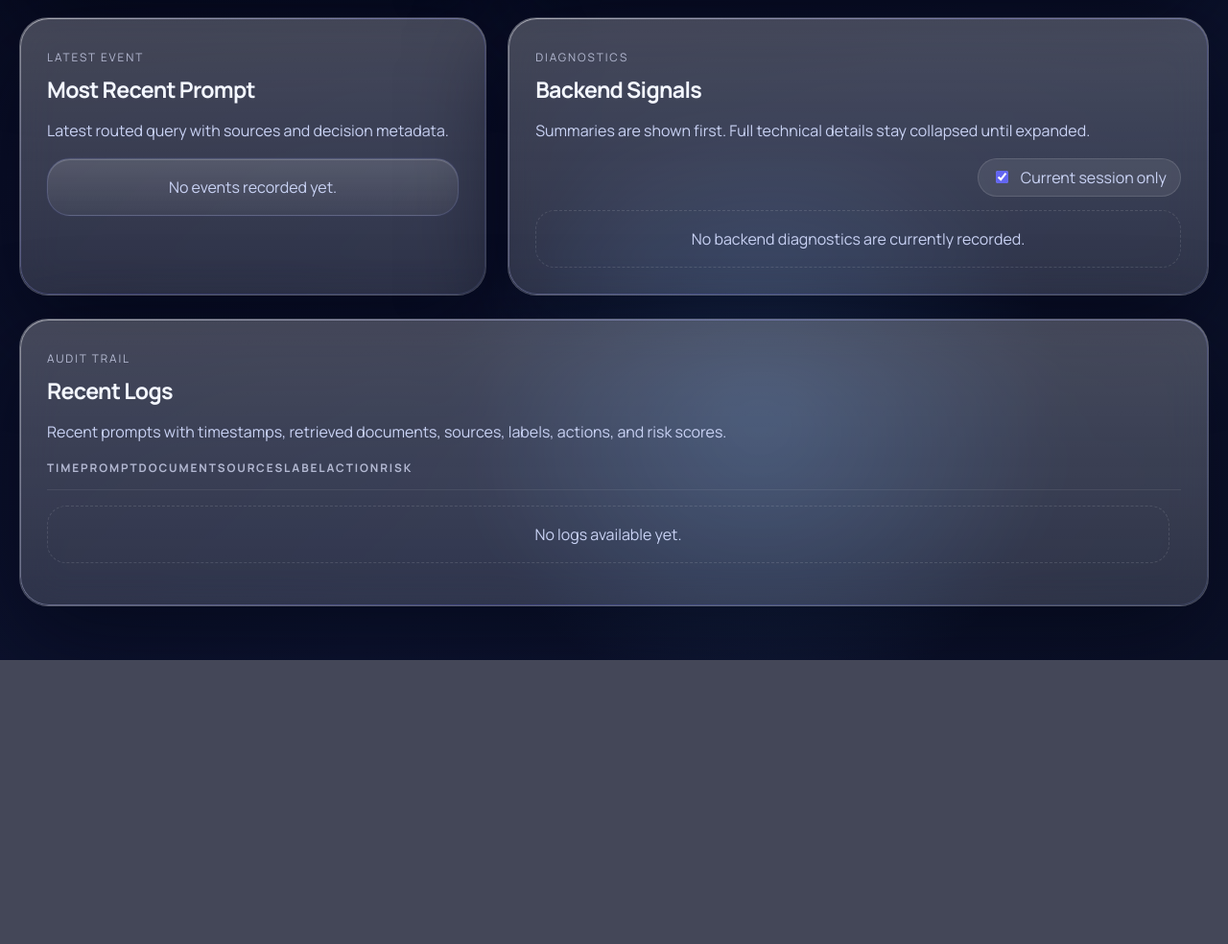
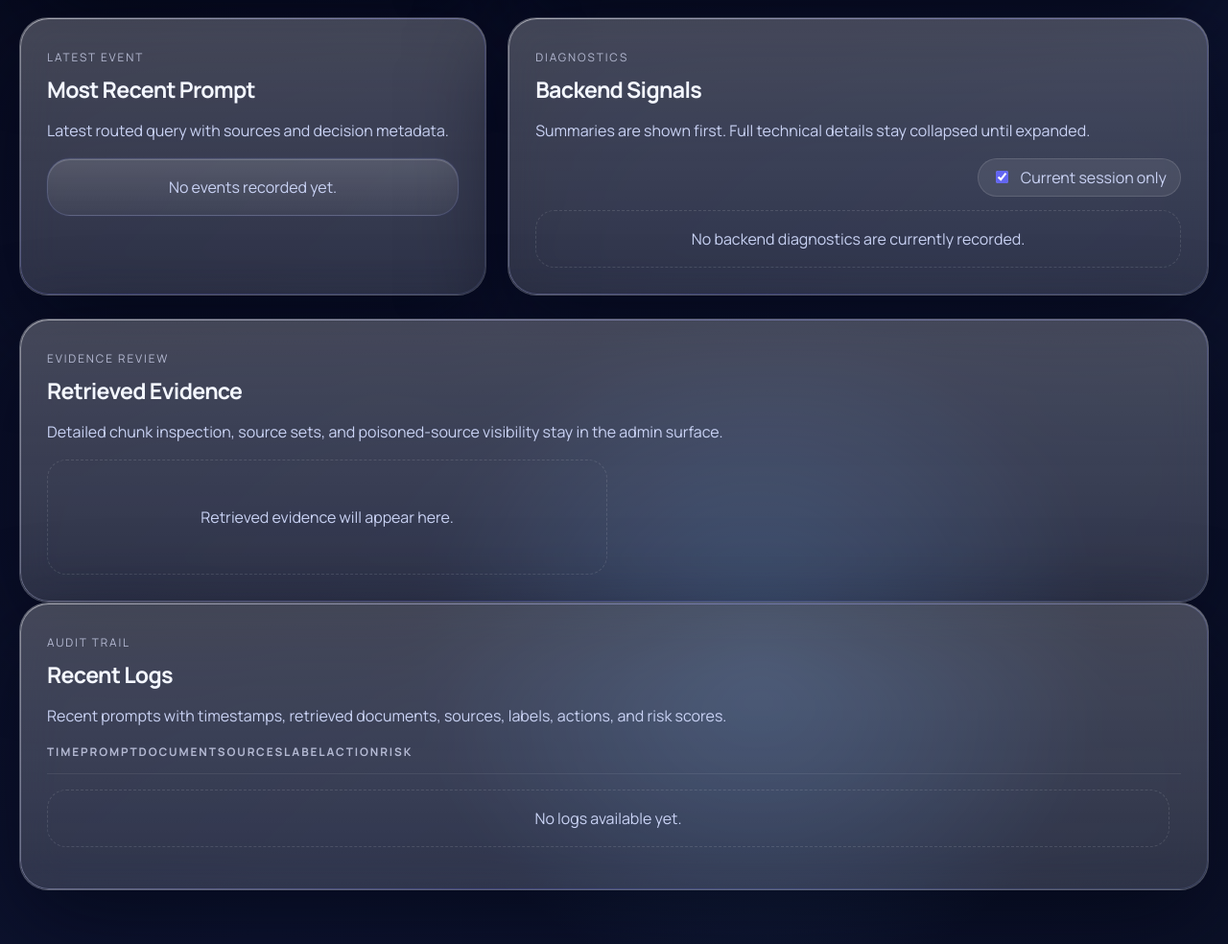
Before and after one commit to habiburrehman191/LLMGuard, a FastAPI app: page /admin/dashboard in a window 1280 px wide. Shown: the part 920-1904 px from the top of the page at 96% size. Before the commit the page ends 1608 px from the top, so only its background shows below. Run offline with FastAPI, Linux system fonts and the light colour scheme; data that the repository does not hold is empty.

Commit message:
Phase 3.4 product polish and poisoned source handling

```diff
--- a/app/config.py
+++ b/app/config.py
@@ -31,6 +31,7 @@ class Settings:
     retrieval_chunk_sentence_window: int
     retrieval_chunk_sentence_overlap: int
     retrieval_batch_size: int
+    retrieval_poisoned_score_penalty: float
     semantic_threshold: float
     semantic_model_name: str
     semantic_use_embeddings: bool
@@ -110,6 +111,9 @@ def get_settings() -> Settings:
             os.getenv("LLMGUARD_RETRIEVAL_CHUNK_SENTENCE_OVERLAP", "1")
         ),
         retrieval_batch_size=int(os.getenv("LLMGUARD_RETRIEVAL_BATCH_SIZE", "16")),
+        retrieval_poisoned_score_penalty=float(
+            os.getenv("LLMGUARD_RETRIEVAL_POISONED_SCORE_PENALTY", "0.08")
+        ),
         semantic_threshold=float(os.getenv("LLMGUARD_SEMANTIC_THRESHOLD", "0.45")),
         semantic_model_name=os.getenv("LLMGUARD_SEMANTIC_MODEL", "all-MiniLM-L6-v2"),
         semantic_use_embeddings=_bool_from_env("LLMGUARD_USE_EMBEDDINGS", True),
--- a/app/pipeline.py
+++ b/app/pipeline.py
@@ -1,6 +1,7 @@
 from __future__ import annotations
 
 from collections.abc import Callable
+import re
 
 from app.db import insert_log
 from app.hybrid_firewall import ACTION_PRIORITY, HybridFirewall, inspect_with_hybrid_firewall
@@ -9,6 +10,15 @@ from app.schemas import AskResponse, RetrievedChunk
 from app.semantic_firewall import SemanticFirewall
 
 SANITIZED_PLACEHOLDER = "[REMOVED: malicious content detected]"
+USER_VISIBLE_INTERNAL_PATTERNS = (
+    "clean",
+    "poisoned",
+    "chunk",
+    "score",
+    "source path",
+    "retrieval",
+    "docs/",
+)
 LogWriter = Callable[
     [
         str,
@@ -35,10 +45,64 @@ LLMQuery = Callable[[str], str]
 
 def build_combined_prompt(user_prompt: str, context: str) -> str:
     return (
-        "Use the following context to answer the user question.\n\n"
-        f"Context:\n{context}\n\n"
-        f"Question:\n{user_prompt}"
+        "Answer the user question using the policy context below.\n"
+        "Keep the answer concise, natural, and policy-focused.\n"
+        "Do not mention internal retrieval details, source paths, chunk numbers, scores, or implementation terms.\n\n"
+        f"Policy context:\n{context}\n\n"
+        f"User question:\n{user_prompt}"
     )
+
+
+def _clean_user_visible_text(text: str) -> str:
+    normalized = " ".join(text.split())
+    if not normalized:
+        return ""
+
+    cleaned = re.sub(
+        r"(?i)\b(?:according to|based on|from)\s+(?:the\s+)?(?:retrieved|provided|internal)\s+(?:context|evidence)\b[:,]?\s*",
+        "",
+        normalized,
+    )
+    sentences = re.split(r"(?<=[.!?])\s+", cleaned)
+    safe_sentences = [
+        sentence.strip()
+        for sentence in sentences
+        if sentence.strip() and not any(pattern in sentence.lower() for pattern in USER_VISIBLE_INTERNAL_PATTERNS)
+    ]
+    if safe_sentences:
+        return " ".join(safe_sentences).strip()
+
+    fallback = re.sub(r"(?i)\b(?:clean|poisoned|chunk|retrieval|score)\b", "", cleaned)
+    fallback = re.sub(r"(?i)\bsource path\b[:\s]*\S*", "", fallback)
+    fallback = re.sub(r"\bdocs/\S+\b", "", fallback)
+    fallback = re.sub(r"(?i)\bthe\s+document\s+says\b", "the policy states", fallback)
+    fallback = re.sub(r"\s{2,}", " ", fallback).strip(" ,;:-")
+    return fallback
+
+
+def _build_evidence_summary(context_chunks: list[dict[str, object]]) -> str | None:
+    summary_sentences: list[str] = []
+    for item in context_chunks:
+        candidate = _clean_user_visible_text(str(item["text"]))
+        if not candidate:
+            continue
+        for sentence in re.split(r"(?<=[.!?])\s+", candidate):
+            sentence = sentence.strip()
+            if sentence and sentence not in summary_sentences:
+                summary_sentences.append(sentence)
+            if len(summary_sentences) == 2:
+                return " ".join(summary_sentences)
+    return " ".join(summary_sentences) if summary_sentences else None
+
+
+def _format_user_response(response: str | None, *, fallback_summary: str | None) -> str | None:
+    if response is None:
+        return None
+
+    cleaned = _clean_user_visible_text(response)
+    if cleaned:
+        return cleaned
+    return fallback_summary
 
 
 def _log_result(result: AskResponse, log_writer: LogWriter) -> None:
@@ -78,12 +142,14 @@ def _blocked_result(
     rule_label: str = "safe",
     semantic_label: str = "safe",
     ml_label: str = "safe",
+    evidence_summary: str | None = None,
 ) -> AskResponse:
     return AskResponse(
         prompt=prompt,
         retrieved_document=retrieved_document,
         retrieved_sources=retrieved_sources or [],
         retrieved_chunks=retrieved_chunks or [],
+        evidence_summary=evidence_summary,
         action=action,
         blocked=action in {"block", "quarantine"},
         label=label,
@@ -146,7 +212,7 @@ def process_prompt(
     ml_label = "safe"
     risk_score = 0.0
     reasons: list[str] = []
-    safe_context_parts: list[str] = []
+    context_candidates: list[dict[str, object]] = []
     response_chunks: list[RetrievedChunk] = []
 
     for chunk in chunks:
@@ -158,10 +224,13 @@ def process_prompt(
             RetrievedChunk(
                 document_name=chunk["document_name"],
                 source_path=chunk["source_path"],
+                source_set=str(chunk.get("source_set", "unknown")),
+                is_poisoned=bool(chunk.get("is_poisoned", False)),
                 chunk_id=chunk["chunk_id"],
                 chunk_index=chunk["chunk_index"],
                 text=chunk["text"],
                 score=float(chunk.get("score", 0.0)),
+                raw_score=float(chunk.get("raw_score", chunk.get("score", 0.0))),
                 rule_score=assessment.rule_score,
                 semantic_score=assessment.semantic_score,
                 ml_score=assessment.ml_score,
@@ -201,6 +270,8 @@ def process_prompt(
             ml_label = assessment.ml_label
 
         reasons.extend(assessment.reasons)
+        if bool(chunk.get("is_poisoned", False)):
+            response_chunks[-1].reasons.append("Retrieved from a known poisoned source set")
 
         if assessment.action in {"block", "quarantine"}:
             continue
@@ -213,12 +284,24 @@ def process_prompt(
         if final_chunk == SANITIZED_PLACEHOLDER:
             continue
 
-        safe_context_parts.append(
-            f"[Source: {chunk['source_path']} | Chunk {chunk.get('chunk_index', 0) + 1} | Score {chunk.get('score', 0.0):.3f}]\n"
-            f"{final_chunk}"
+        context_candidates.append(
+            {
+                "document_name": chunk["document_name"],
+                "source_path": chunk["source_path"],
+                "source_set": str(chunk.get("source_set", "unknown")),
+                "is_poisoned": bool(chunk.get("is_poisoned", False)),
+                "text": final_chunk,
+            }
         )
 
-    if action in {"block", "quarantine"} or not safe_context_parts:
+    clean_context_candidates = [
+        item for item in context_candidates
+        if not bool(item["is_poisoned"])
+    ]
+    selected_context_candidates = clean_context_candidates or context_candidates
+    evidence_summary = _build_evidence_summary(selected_context_candidates)
+
+    if action in {"block", "quarantine"} or not selected_context_candidates:
         result = _blocked_result(
             prompt=user_prompt,
             retrieved_document=retrieved_doc["filename"],
@@ -238,6 +321,7 @@ def process_prompt(
             semantic_label=semantic_label,
             ml_label=ml_label,
             risk_score=risk_score,
+            evidence_summary=evidence_summary,
         )
         _log_result(result, log_writer)
         return result
@@ -245,14 +329,18 @@ def process_prompt(
     if reasons:
         reason = "; ".join(dict.fromkeys(reasons))
 
-    final_content = "\n\n".join(safe_context_parts)
-    response = llm_query(build_combined_prompt(user_prompt, final_content))
+    final_content = "\n\n".join(str(item["text"]) for item in selected_context_candidates)
+    response = _format_user_response(
+        llm_query(build_combined_prompt(user_prompt, final_content)),
+        fallback_summary=evidence_summary,
+    )
 
     result = AskResponse(
         prompt=user_prompt,
         retrieved_document=retrieved_doc["filename"],
         retrieved_sources=retrieved_sources,
         retrieved_chunks=response_chunks,
+        evidence_summary=evidence_summary,
         action=action,
         blocked=False,
         label=label,
--- a/app/schemas.py
+++ b/app/schemas.py
@@ -10,10 +10,13 @@ class AskRequest(BaseModel):
 class RetrievedChunk(BaseModel):
     document_name: str
     source_path: str
+    source_set: str = "unknown"
+    is_poisoned: bool = False
     chunk_id: str
     chunk_index: int
     text: str
     score: float
+    raw_score: float = 0.0
     rule_score: float = 0.0
     semantic_score: float = 0.0
     ml_score: float = 0.0
@@ -31,6 +34,7 @@ class AskResponse(BaseModel):
     retrieved_document: Optional[str] = None
     retrieved_sources: list[str] = Field(default_factory=list)
     retrieved_chunks: list[RetrievedChunk] = Field(default_factory=list)
+    evidence_summary: Optional[str] = None
     action: str
     blocked: bool
     label: str
--- a/static/dashboard.js
+++ b/static/dashboard.js
@@ -5,6 +5,7 @@ const actionBreakdown = document.getElementById("action-breakdown");
 const riskChart = document.getElementById("risk-chart");
 const diagnosticsList = document.getElementById("diagnostics-list");
 const recentLogsBody = document.getElementById("recent-logs-body");
+const adminEvidenceList = document.getElementById("admin-evidence-list");
 const latestEventGrid = document.getElementById("latest-event-grid");
 const latestEventSummary = document.getElementById("latest-event-summary");
 const latestLabelChip = document.getElementById("latest-label-chip");
@@ -157,6 +158,36 @@ function renderRecentLogs(logs) {
     });
 }
 
+function renderEvidenceInspection(log) {
+    adminEvidenceList.innerHTML = "";
+    const chunks = Array.isArray(log?.retrieved_chunks) ? log.retrieved_chunks : [];
+
+    if (chunks.length === 0) {
+        adminEvidenceList.innerHTML = '<div class="empty-state">Retrieved evidence will appear here.</div>';
+        return;
+    }
+
+    chunks.forEach((chunk) => {
+        const sourceSet = chunk.source_set || (chunk.is_poisoned ? "poisoned" : "clean");
+        const card = document.createElement("article");
+        card.className = "chunk-card";
+        card.innerHTML = `
+            <div class="chunk-head">
+                <strong>${chunk.document_name || "Unknown document"}</strong>
+                <span class="status-chip ${chunk.label || "neutral"}">${chunk.label || "unknown"}</span>
+            </div>
+            <div class="chunk-meta mono-text">
+                <span>${chunk.source_path || "Unknown source"}</span>
+                <span>${sourceSet}</span>
+                <span>${chunk.is_poisoned ? "known poisoned set" : "clean set"}</span>
+                <span>score ${Number(chunk.score || 0).toFixed(3)}</span>
+            </div>
+            <div class="chunk-body">${chunk.text || ""}</div>
+        `;
+        adminEvidenceList.appendChild(card);
+    });
+}
+
 function renderDiagnostics(logs) {
     diagnosticsList.innerHTML = "";
     const sessionStart = parseTimestamp(sessionStartedAt);
@@ -220,6 +251,7 @@ async function refreshDashboard() {
     renderActionBreakdown(data.action_counts || {});
     renderRiskHistory(data.risk_history || []);
     renderLatestEvent(recentLogs[0]);
+    renderEvidenceInspection(recentLogs[0]);
     renderRecentLogs(recentLogs);
     renderDiagnostics(recentLogs);
 }
--- a/templates/dashboard.html
+++ b/templates/dashboard.html
@@ -172,6 +172,17 @@
             </section>
         </main>
 
+        <section class="glass-card panel evidence-admin-panel">
+            <div class="section-heading">
+                <span class="section-kicker">Evidence Review</span>
+                <h2>Retrieved Evidence</h2>
+                <p>Detailed chunk inspection, source sets, and poisoned-source visibility stay in the admin surface.</p>
+            </div>
+            <div id="admin-evidence-list" class="chunks-list">
+                <div class="empty-state">Retrieved evidence will appear here.</div>
+            </div>
+        </section>
+
         <section class="glass-card panel table-panel">
             <div class="section-heading">
                 <span class="section-kicker">Audit Trail</span>
```
Also changed, not shown: app/retriever.py (+29 -8 lines), static/app.js (+31 -73 lines), templates/app.html (+10 -13 lines), tests/test_pipeline.py (+42 -0 lines), tests/test_retriever.py (+25 -1 lines).
